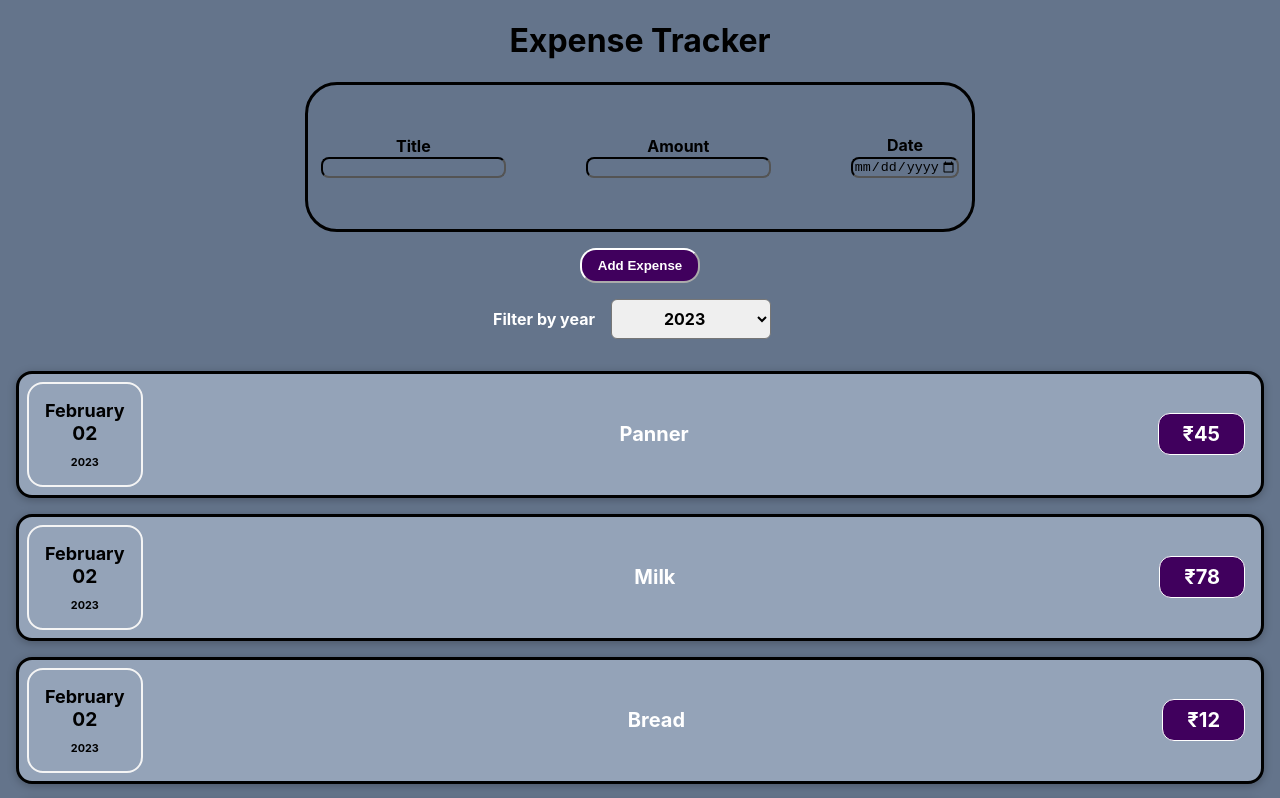
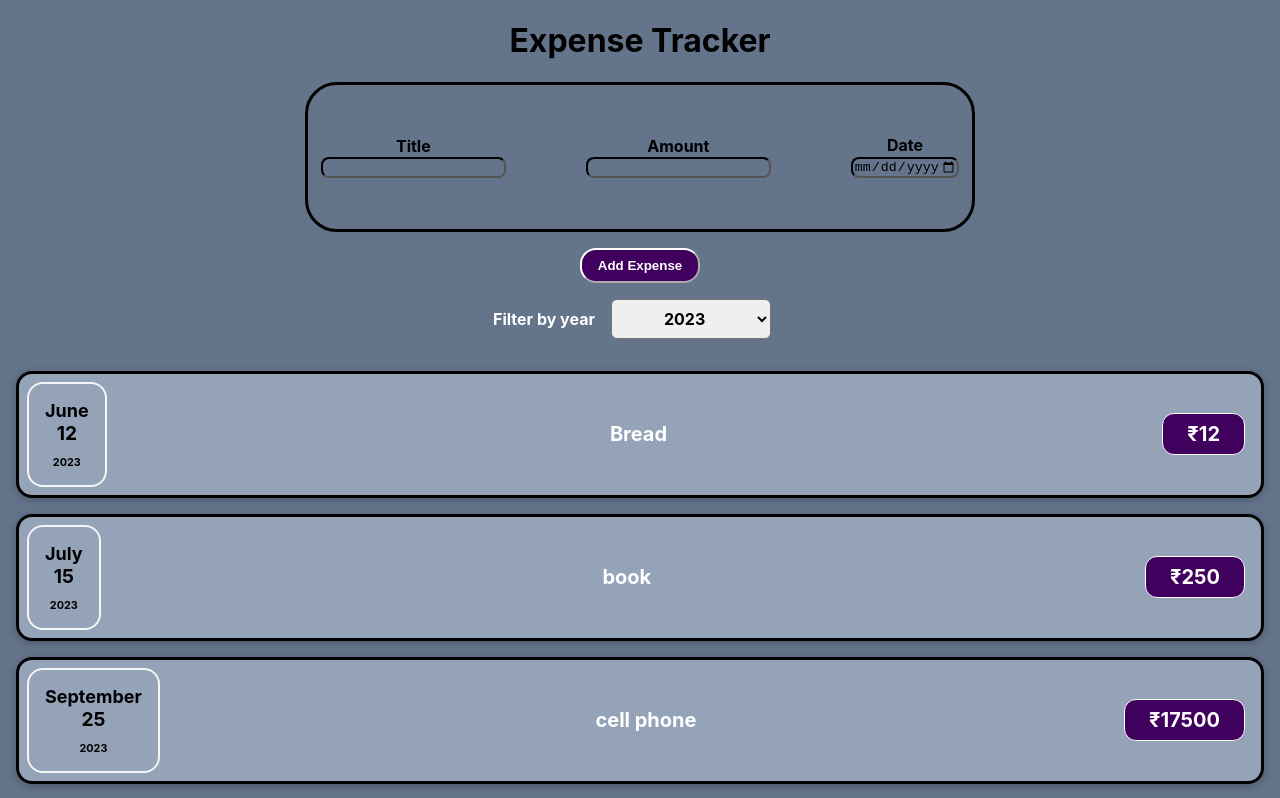
Before and after one commit to himanshu-pixel/expense-tracker, a React (Create React App) app: page / in a window 1280 px wide. Shown: the top 798 px of the page. Built offline with nearby package versions, Linux system fonts and the light colour scheme.

Commit message:
intial commit

```diff
--- a/src/App.js
+++ b/src/App.js
@@ -1,20 +1,22 @@
+import React, { useState } from "react";
 import logo from "./logo.svg";
 import "./App.css";
 import NewExpense from "./components/NewExpense";
 import Expenses from "./components/Expenses";
-
+const DUMMY_EXPENSES = [
+  { key: "e1", date: new Date(2020, 7, 14), item: "Panner", cost: 45 },
+  { key: "e2", date: new Date(2021, 2, 28), item: "Milk", cost: 78 },
+  { key: "e3", date: new Date(2023, 5, 12), item: "Bread", cost: 12 },
+  { key: "e4", date: new Date(2023, 6, 15), item: "book", cost: 250 },
+  { key: "e5", date: new Date(2023, 8, 25), item: "cell phone", cost: 17500 },
+];
 function App() {
+  const [expenses, setExpenses] = useState(DUMMY_EXPENSES);
   const expenseHandler = (expense) => {
-    console.log("in App.js");
-    console.log(expense);
+    setExpenses((prevExpense) => {
+      return [expense, ...prevExpense];
+    });
   };
-  const expenses = [
-    { date: new Date(), item: "Panner", cost: 45 },
-    { date: new Date(), item: "Milk", cost: 78 },
-    { date: new Date(), item: "Bread", cost: 12 },
-    { date: new Date(), item: "Egg", cost: 78 },
-    { date: new Date(), item: "chicken", cost: 78 },
-  ];
 
   return (
     <div className="App">
--- a/src/components/ExpenseForm.js
+++ b/src/components/ExpenseForm.js
@@ -10,8 +10,8 @@ function ExpenseForm(props) {
   const submitHandler = (event) => {
     event.preventDefault();
     const ExpenseData = {
-      title: enteredTitle,
-      amount: enteredAmount,
+      item: enteredTitle,
+      cost: enteredAmount,
       date: new Date(enteredDate),
     };
     props.onSaveExpenseData(ExpenseData);
--- a/src/components/ExpenseItem.js
+++ b/src/components/ExpenseItem.js
@@ -3,7 +3,6 @@ import ExpenceDate from "./ExpenseDate";
 import { useState } from "react";
 import Card from "./Card";
 function ExpenseItem(props) {
-  const clickHandler = () => setTitle("Updated");
   return (
     <div className="expense-item">
       <ExpenceDate date={props.date} />
--- a/src/components/Expenses.js
+++ b/src/components/Expenses.js
@@ -3,10 +3,24 @@ import "./expense.css";
 import ExpenseItem from "./ExpenseItem";
 import ExpensesFilter from "./ExpensesFilter";
 function Expenses(props) {
-  const [filteredYear, setFilteredYear] = useState("2020");
+  const [filteredYear, setFilteredYear] = useState("2023");
   const filterChangeHandler = (selectedYear) => {
     setFilteredYear(selectedYear);
   };
+  const filteredExpense = props.item.filter((expense) => {
+    return expense.date.getFullYear().toString() === filteredYear;
+  });
+  let expenseContent = <p>no expense found!</p>;
+  if (filteredExpense.length > 0) {
+    expenseContent = filteredExpense.map((expense) => (
+      <ExpenseItem
+        date={expense.date}
+        item={expense.item}
+        cost={expense.cost}
+        key={expense.id}
+      />
+    ));
+  }
 
   return (
     <div>
@@ -14,13 +28,7 @@ function Expenses(props) {
         selected={filteredYear}
         onChangeFilter={filterChangeHandler}
       />
-      {props.item.map((expense) => (
-        <ExpenseItem
-          date={expense.date}
-          item={expense.item}
-          cost={expense.cost}
-        />
-      ))}
+      {expenseContent}
     </div>
   );
 }
```
